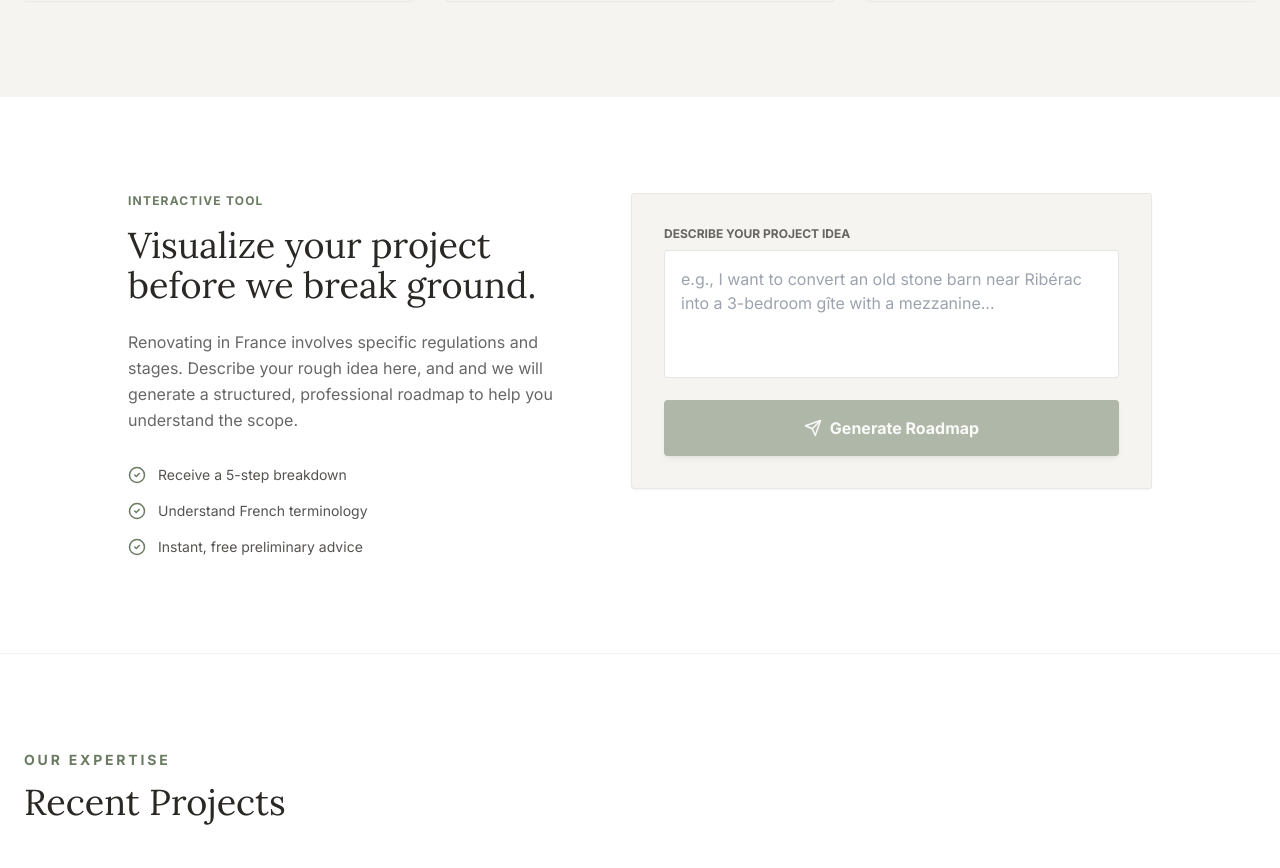
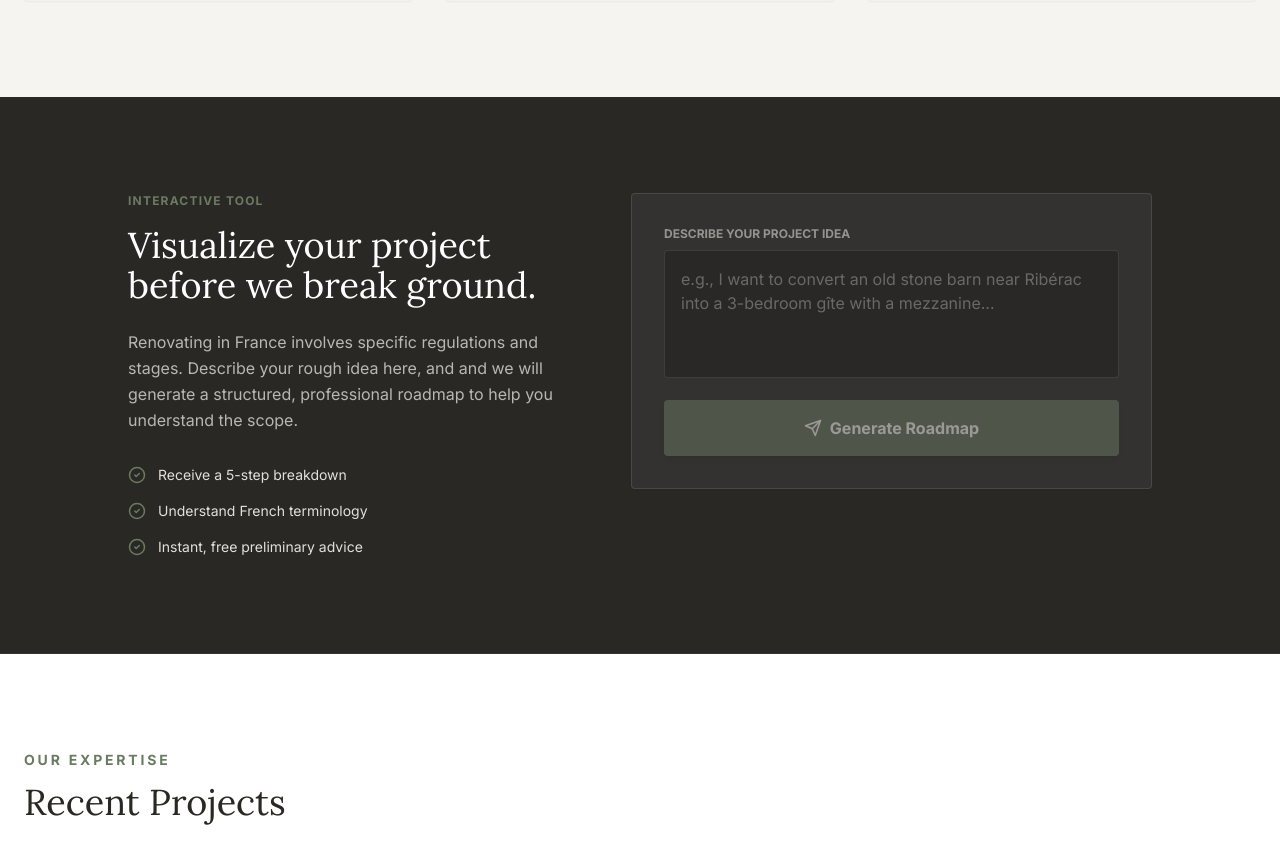
Before and after one commit to evans-renovation/evans-renovation, a React (Vite) app: page / in a window 1280 px wide. Shown: the part 1335-2203 px from the top of the page. Built offline with nearby package versions, Linux system fonts and the light colour scheme; no server answers; grey boxes are pictures that could not be loaded.

Commit message:
Update App.jsx

```diff
--- a/src/App.jsx
+++ b/src/App.jsx
@@ -525,23 +525,23 @@ const systemPrompt = prompts[language];
         </div>
       </section>
 
-      {/* AI Workshop Section */}
-      <section id="workshop" className="py-24 px-6 bg-white border-b border-black/5 scroll-mt-20">
+      {/* AI Workshop Section (Now a Dark Section) */}
+      <section id="workshop" className="py-24 px-6 bg-evans-earth border-b border-white/5 scroll-mt-20">
         <div className="max-w-5xl mx-auto">
           <div className="flex flex-col md:flex-row gap-12 items-start">
 
             {/* Left Col: Explainer */}
             <div className="flex-1 md:sticky md:top-32">
-              {/* Removed the Sparkles icon and changed amber to heritage green */}
               <div className="flex items-center gap-2 text-evans-heritage font-semibold text-xs uppercase tracking-widest mb-4">
                 {t.ai_label}
               </div>
-              <h2 className="text-4xl font-serif text-evans-earth mb-6">{t.ai_title}</h2>
-              <p className="text-black/60 leading-relaxed mb-8">
+              {/* Changed text to white */}
+              <h2 className="text-4xl font-serif text-white mb-6">{t.ai_title}</h2>
+              {/* Softened text to light grey/stone */}
+              <p className="text-evans-stone/70 leading-relaxed mb-8">
                 {t.ai_desc}
               </p>
-              <div className="flex flex-col gap-4 text-sm text-evans-earth/80 font-medium">
-                {/* Changed the green checkmarks to heritage green */}
+              <div className="flex flex-col gap-4 text-sm text-evans-stone/90 font-medium">
                 <div className="flex items-center gap-3">
                   <CheckCircle2 size={18} className="text-evans-heritage" />
                   <span>{t.ai_point_1}</span>
@@ -558,13 +558,14 @@ const systemPrompt = prompts[language];
             </div>
 
             {/* Right Col: The Tool */}
-            <div className="flex-1 w-full bg-evans-stone p-6 md:p-8 rounded border border-black/5 shadow-sm">
-             <label className="block text-xs font-semibold uppercase text-evans-earth/70 mb-2">{t.ai_input_label}</label>
+            {/* Made the box a semi-transparent dark overlay with white accents */}
+            <div className="flex-1 w-full bg-white/5 p-6 md:p-8 rounded border border-white/10 shadow-sm">
+             <label className="block text-xs font-semibold uppercase text-evans-stone/50 mb-2">{t.ai_input_label}</label>
               <textarea
                 value={projectInput}
                 onChange={(e) => setProjectInput(e.target.value)}
                 placeholder={t.ai_placeholder}
-                className="w-full h-32 p-4 rounded bg-white border border-black/10 focus:ring-2 focus:ring-evans-heritage outline-none text-evans-earth mb-4 resize-none transition-all"
+                className="w-full h-32 p-4 rounded bg-black/20 border border-white/10 focus:ring-2 focus:ring-evans-heritage outline-none text-white placeholder-white/30 mb-4 resize-none transition-all"
               />
               <button
                 onClick={handleGenerateRoadmap}
@@ -577,17 +578,17 @@ const systemPrompt = prompts[language];
 
               {/* Output Area */}
               {aiError && (
-                <div className="mt-4 p-4 bg-red-50 text-red-700 text-sm rounded border border-red-200">
+                <div className="mt-4 p-4 bg-red-900/30 text-red-200 text-sm rounded border border-red-800">
                   {aiError}
                 </div>
               )}
 
               {aiOutput && (
-                <div className="mt-6 pt-6 border-t border-black/10 animate-in fade-in slide-in-from-bottom-2">
+                <div className="mt-6 pt-6 border-t border-white/10 animate-in fade-in slide-in-from-bottom-2">
                   <div className="flex items-center gap-2 text-evans-heritage font-semibold text-xs uppercase tracking-widest mb-3">
                     <Construction size={14} /> Recommended Roadmap
                   </div>
-                  <div className="prose prose-sm max-w-none text-evans-earth/80 leading-relaxed whitespace-pre-line font-medium">
+                  <div className="prose prose-sm max-w-none text-evans-stone/80 leading-relaxed whitespace-pre-line font-medium">
                     {aiOutput}
                   </div>
                 </div>
```
